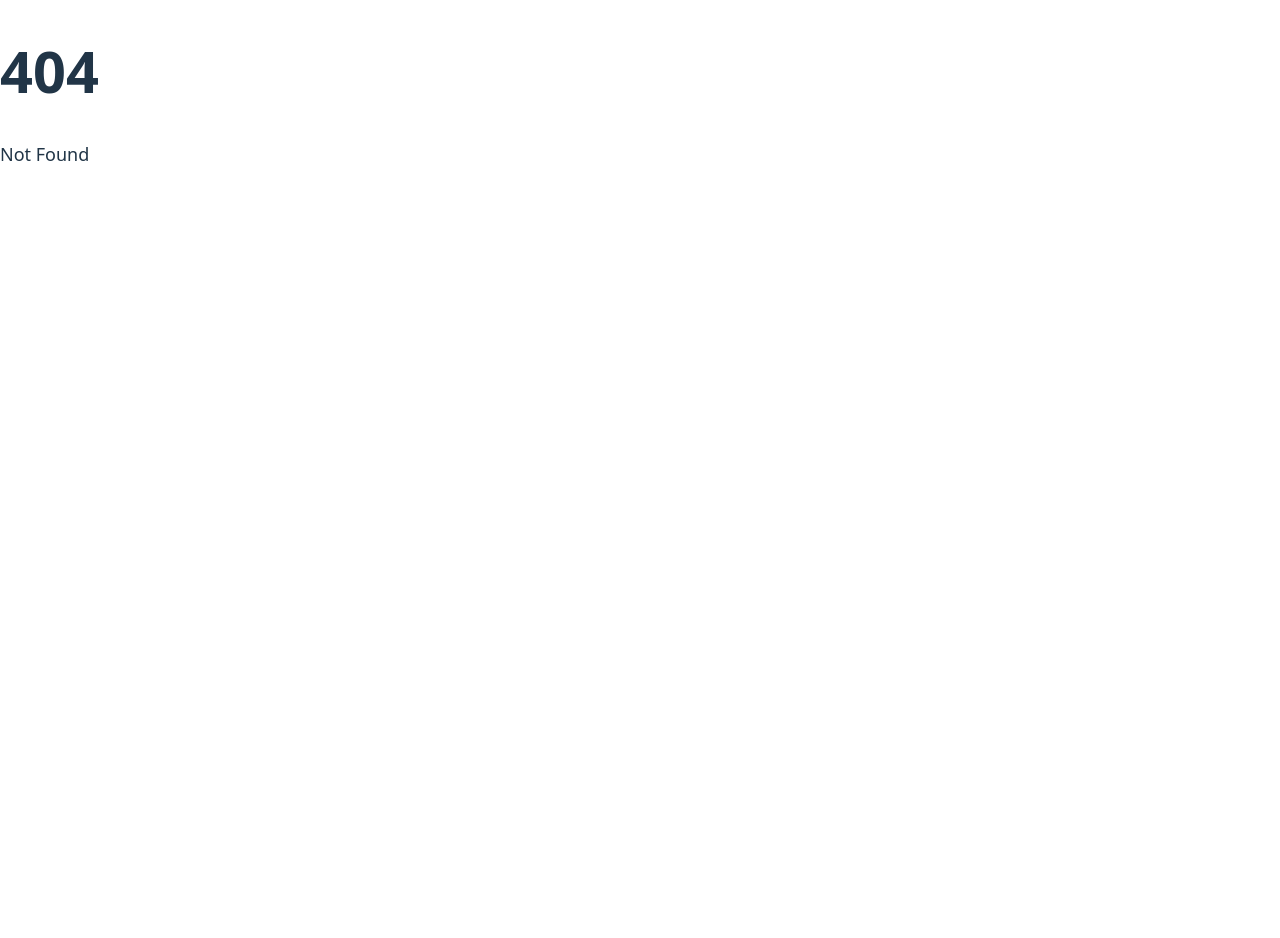
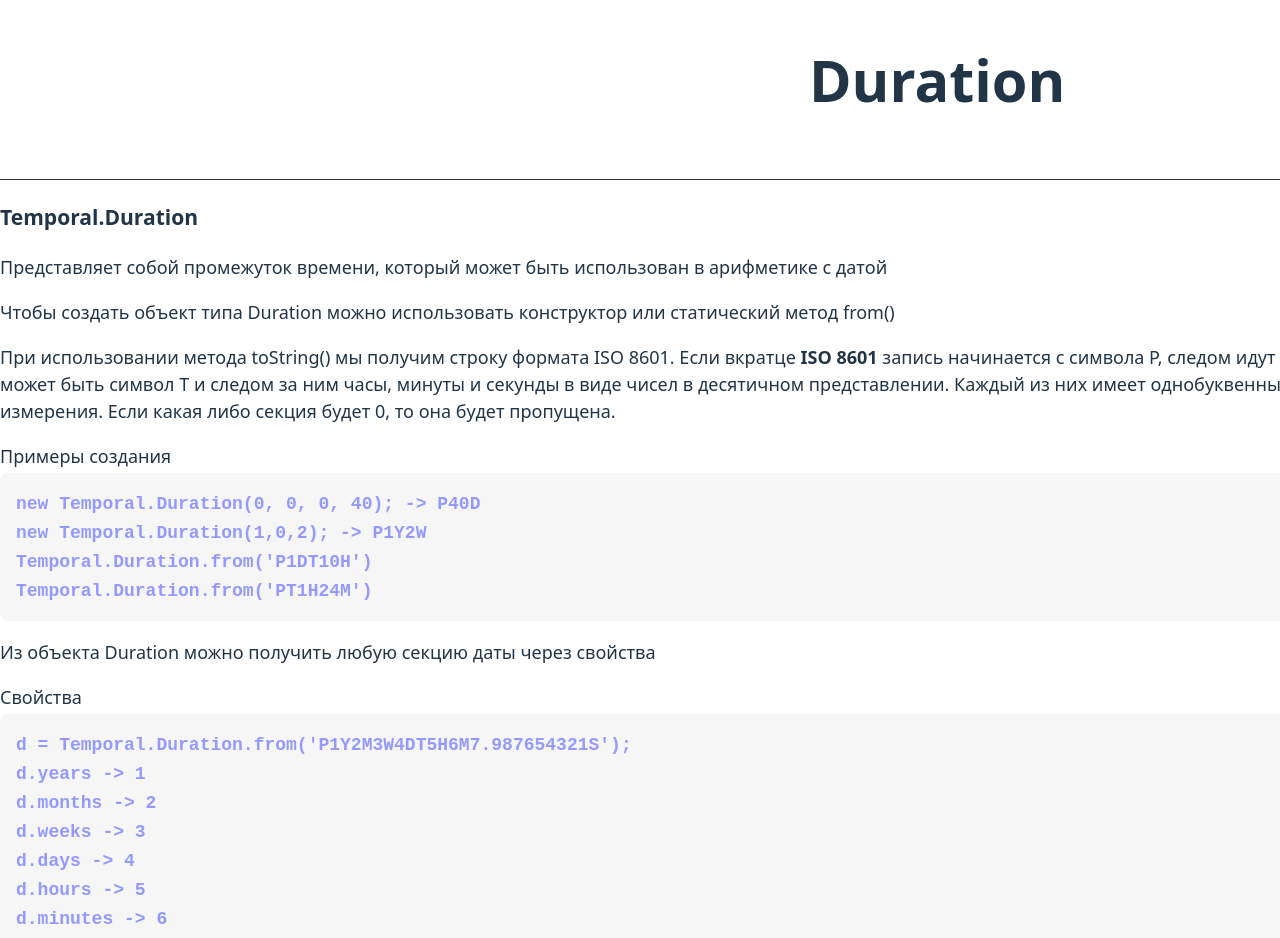
Before and after one commit to eokhov/date-libs-comparison, a SvelteKit app: page /chapters/duration in a window 1280 px wide. Before the commit this address had no page. Shown: the top 938 px of the page. Before the commit the page ends 800 px from the top, so only its background shows below. Built offline with nearby package versions, Linux system fonts and the light colour scheme.

Commit message:
add duration page

```diff
--- /dev/null
+++ b/src/routes/chapters/duration/+page.svelte
@@ -0,0 +1,106 @@
+<script>
+  import DemoContainer from "$lib/components/DemoContainer.svelte";
+</script>
+
+<section>
+  <div class="top-block">
+    <div class="demo-interactive"></div>
+    <div class="demo-text">
+      <h1>Duration</h1>
+    </div>
+  </div>
+  <div>
+    <h3>Temporal.Duration</h3>
+    <p>
+      Представляет собой промежуток времени, который может быть использован в
+      арифметике с датой
+    </p>
+    <p>
+      Чтобы создать объект типа Duration можно использовать конструктор или
+      статический метод from()
+    </p>
+    <p>
+      При использовании метода toString() мы получим строку формата ISO 8601.
+      Если вкратце
+      <b>ISO 8601</b> запись начинается с символа Р, следом идут год, месяц, неделя,
+      день. Дальше может быть символ Т и следом за ним часы, минуты и секунды в виде
+      чисел в десятичном представлении. Каждый из них имеет однобуквенный суффикс,
+      обозначающий единицу измерения. Если какая либо секция будет 0, то она будет
+      пропущена.
+    </p>
+    <DemoContainer title="Примеры создания">
+      <code>new Temporal.Duration(0, 0, 0, 40); -> P40D</code><br />
+      <code>new Temporal.Duration(1,0,2); -> P1Y2W</code><br />
+      <code>Temporal.Duration.from('P1DT10H')</code><br />
+      <code>Temporal.Duration.from('PT1H24M')</code><br />
+    </DemoContainer>
+    <p>Из объекта Duration можно получить любую секцию даты через свойства</p>
+    <DemoContainer title="Свойства">
+      <code>
+        d = Temporal.Duration.from('P1Y2M3W4DT5H6M7.987654321S');<br>
+        d.years -> 1<br>
+        d.months -> 2<br>
+        d.weeks -> 3<br>
+        d.days -> 4<br>
+        d.hours -> 5<br>
+        d.minutes -> 6<br>
+        d.seconds -> 7 <br>
+        d.milliseconds -> 987<br>
+        d.microseconds -> 654 <br>
+        d.nanoseconds -> 321<br>
+      </code>
+    </DemoContainer>
+    <p>Так же доступны методы для модификации</p>
+    <DemoContainer title="Методы">
+      <pre>// with Можно изменить любую секцию</pre>
+      <code>Temporal.Duration.from("PT1H24M").with({'{ years: 1 }'}) -> P1YT1H24M</code>
+      <pre>// add Добавить значение</pre>
+      <code>Temporal.Duration.from("PT1H24M").add({'{ minutes: 30 }'}) -> PT1H54M</code>
+      <pre>// subtract Вычесть значение</pre>
+      <code>Temporal.Duration.from("PT1H24M").subtract({'{ minutes: 30 }'}) -> PT54M</code>
+      <pre>// abs Получение абсолютного значения</pre>
+      <code>Temporal.Duration.from("-PT1H24M").abs() -> PT1H24M</code>
+      <pre>// round Округление значения</pre>
+      <pre>// Имеет большое количество настроек для округления в большую/меньшею сторону или относительно даты</pre>
+      <code>Temporal.Duration.from({'{ minutes: 130 }'}).round({'{ largestUnit: day }'}) -> PT2H10M</code>
+      <pre>// Вычисляет количество единиц времени, которые могут поместиться в определенный промежуток времени</pre>
+      <pre>// Например можно узнать сколько часов в 1 месяце и 3 днях</pre>
+      <code>Temporal.Duration.from("P1M3D").total({'{ unit: "day", relativeTo: "2024-12-11"}'}) -> 34</code>
+      <pre>// Представляет человеко-читаемое представление даты относительно языка</pre>
+      <pre>// Для этого метода обязательна поддержка Intl.DurationFormat в браузере. Иначе будет выведена строка в формате ISO 8601</pre>
+      <code>Temporal.Duration.from('P1DT6H30M').toLocaleString('ru-RU') -> 1 дн. 6 ч 30 мин</code>
+    </DemoContainer>
+  </div>
+</section>
+
+<style>
+  pre {
+    margin-bottom: 0;
+  }
+  .top-block {
+    display: grid;
+    grid-template-columns: 1fr 1fr;
+    column-gap: 18px;
+    padding-block-end: 20px;
+    border-bottom: 1px solid #2e2e32;
+  }
+  .demo-interactive {
+    display: flex;
+    flex-direction: column;
+    row-gap: 12px;
+    margin-block-start: 102px;
+  }
+  .date-representation {
+    font-size: 2em;
+    color: var(--text-light-secondary);
+  }
+  .current-scope {
+    color: var(--accent);
+  }
+
+  @media (prefers-color-scheme: light) {
+    .date-representation {
+      color: var(--text-dark-secondary);
+    }
+  }
+</style>
```
